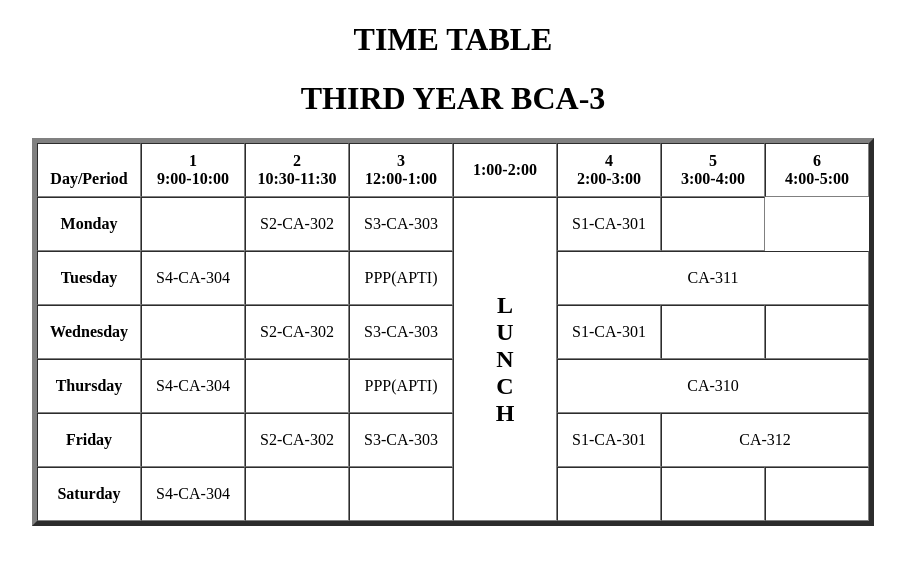
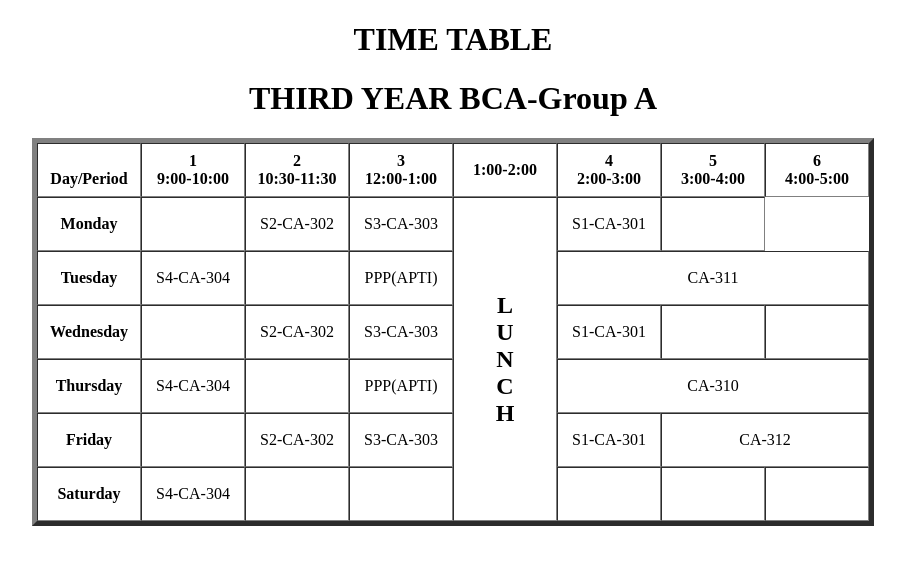
Before and after one commit to ayushvanvary99/repoGit, a plain HTML site: page Assignment1/tablepage.html in a window 1280 px wide. Shown: the whole page, without its empty margins (187-1092 px from the left). Drawn offline with Linux system fonts and the light colour scheme.

Commit message:
Update tablepage.html

```diff
--- a/Assignment1/tablepage.html
+++ b/Assignment1/tablepage.html
@@ -6,7 +6,7 @@
 
   <div style="text-align:center;">
     <h1>TIME TABLE</h1>
-    <h1>THIRD YEAR BCA-3</h1>
+    <h1>THIRD YEAR BCA-Group A</h1>
 
 
 </div>
```
